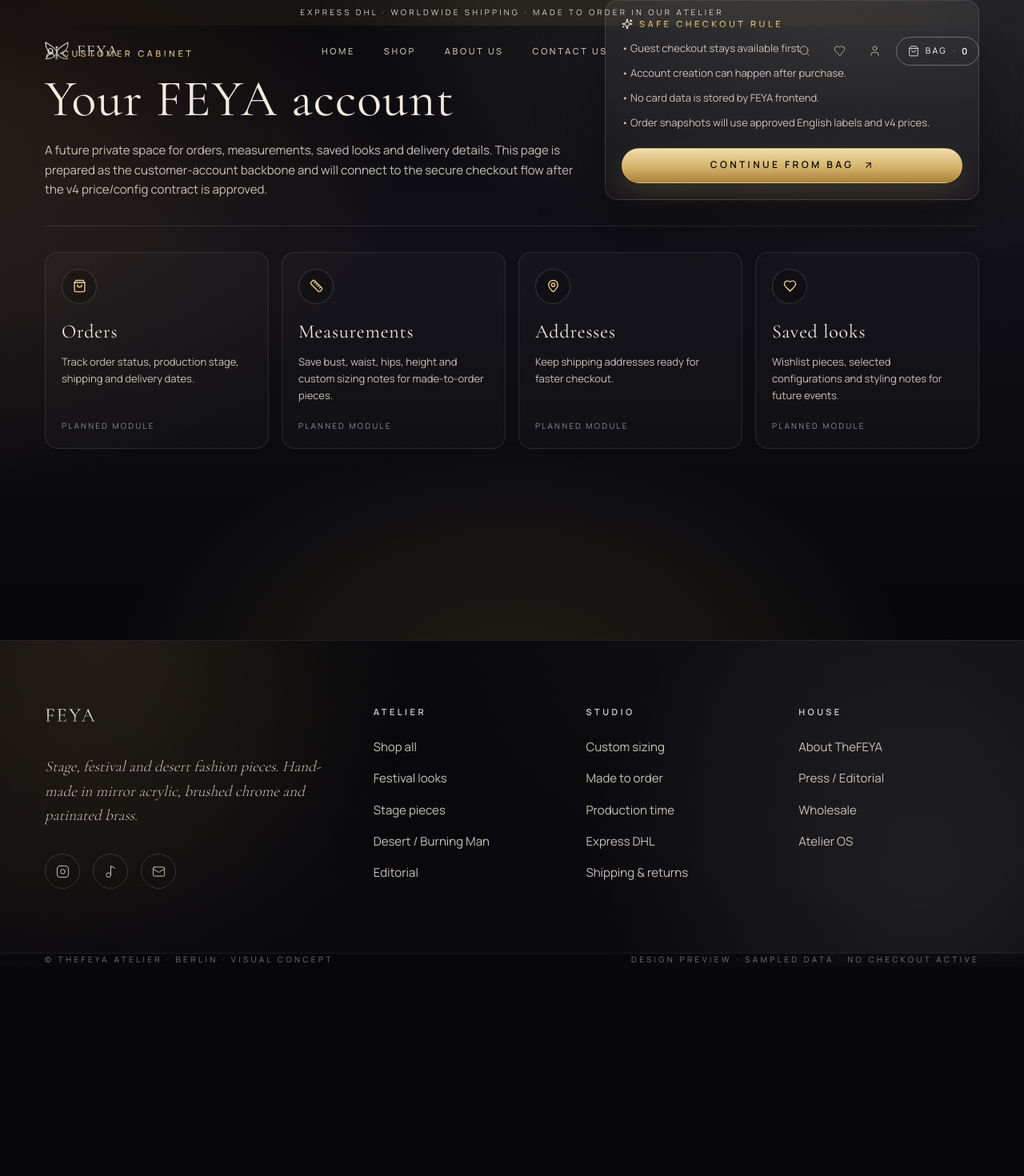
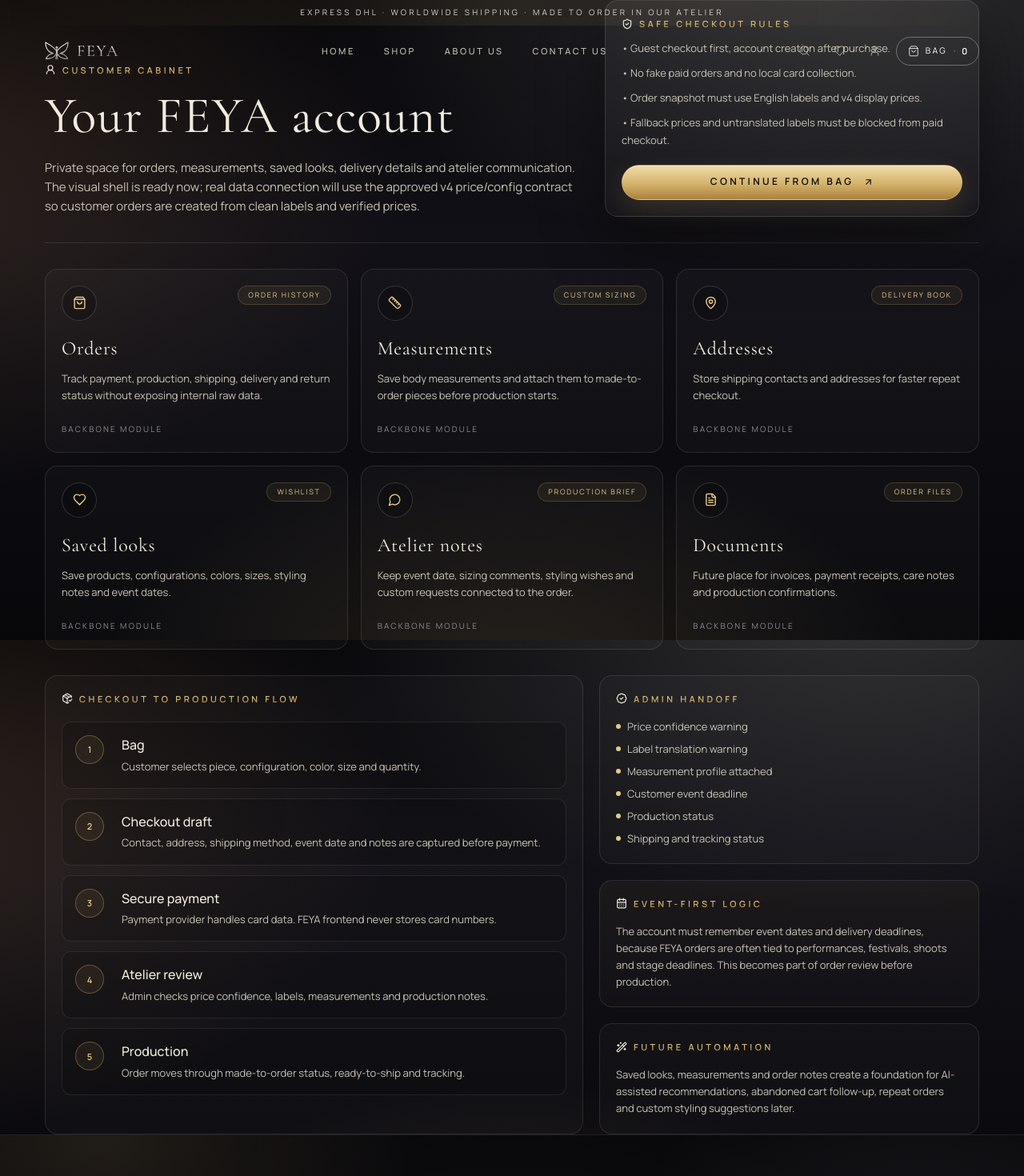
Before and after one commit to THEFEYA/feya-commerce, a Next.js app: page /account in a window 1280 px wide. Shown: the top 1470 px of the page at 80% size. Before the commit the page ends 1208 px from the top, so only its background shows below. Built offline with nearby package versions, Linux system fonts and the light colour scheme; a web font is replaced by a local one.

Commit message:
Expand customer account cabinet foundation

```diff
--- a/components/AccountClient.tsx
+++ b/components/AccountClient.tsx
@@ -1,20 +1,39 @@
 'use client';
 
 import Link from 'next/link';
-import { ArrowUpRight, Heart, MapPin, Ruler, ShoppingBag, Sparkles, UserRound } from 'lucide-react';
+import { ArrowUpRight, BadgeCheck, Bell, CalendarDays, FileText, Heart, MapPin, MessageCircle, PackageCheck, Ruler, ShieldCheck, ShoppingBag, Sparkles, UserRound, WandSparkles } from 'lucide-react';
 
 const MODULES = [
-  { title: 'Orders', description: 'Track order status, production stage, shipping and delivery dates.', icon: ShoppingBag },
-  { title: 'Measurements', description: 'Save bust, waist, hips, height and custom sizing notes for made-to-order pieces.', icon: Ruler },
-  { title: 'Addresses', description: 'Keep shipping addresses ready for faster checkout.', icon: MapPin },
-  { title: 'Saved looks', description: 'Wishlist pieces, selected configurations and styling notes for future events.', icon: Heart },
+  { title: 'Orders', status: 'Order history', description: 'Track payment, production, shipping, delivery and return status without exposing internal raw data.', icon: ShoppingBag },
+  { title: 'Measurements', status: 'Custom sizing', description: 'Save body measurements and attach them to made-to-order pieces before production starts.', icon: Ruler },
+  { title: 'Addresses', status: 'Delivery book', description: 'Store shipping contacts and addresses for faster repeat checkout.', icon: MapPin },
+  { title: 'Saved looks', status: 'Wishlist', description: 'Save products, configurations, colors, sizes, styling notes and event dates.', icon: Heart },
+  { title: 'Atelier notes', status: 'Production brief', description: 'Keep event date, sizing comments, styling wishes and custom requests connected to the order.', icon: MessageCircle },
+  { title: 'Documents', status: 'Order files', description: 'Future place for invoices, payment receipts, care notes and production confirmations.', icon: FileText },
 ];
 
-const FLOW = [
-  'Guest checkout stays available first.',
-  'Account creation can happen after purchase.',
-  'No card data is stored by FEYA frontend.',
-  'Order snapshots will use approved English labels and v4 prices.',
+const CHECKOUT_FLOW = [
+  { step: 'Bag', text: 'Customer selects piece, configuration, color, size and quantity.' },
+  { step: 'Checkout draft', text: 'Contact, address, shipping method, event date and notes are captured before payment.' },
+  { step: 'Secure payment', text: 'Payment provider handles card data. FEYA frontend never stores card numbers.' },
+  { step: 'Atelier review', text: 'Admin checks price confidence, labels, measurements and production notes.' },
+  { step: 'Production', text: 'Order moves through made-to-order status, ready-to-ship and tracking.' },
+];
+
+const SAFETY = [
+  'Guest checkout first, account creation after purchase.',
+  'No fake paid orders and no local card collection.',
+  'Order snapshot must use English labels and v4 display prices.',
+  'Fallback prices and untranslated labels must be blocked from paid checkout.',
+];
+
+const ADMIN_HANDOFF = [
+  'Price confidence warning',
+  'Label translation warning',
+  'Measurement profile attached',
+  'Customer event deadline',
+  'Production status',
+  'Shipping and tracking status',
 ];
 
 export function AccountClient() {
@@ -24,26 +43,65 @@
         <div className="col-span-12 lg:col-span-7">
           <div className="eyebrow-gold mb-3 flex items-center gap-2"><UserRound size={14} /> Customer cabinet</div>
           <h1 className="font-tall text-bone leading-[0.96] tracking-[0.035em]" style={{ fontSize: 'clamp(34px,5vw,72px)' }}>Your FEYA account</h1>
-          <p className="mt-4 max-w-2xl text-[15px] leading-relaxed text-[var(--bone-dim)]">A future private space for orders, measurements, saved looks and delivery details. This page is prepared as the customer-account backbone and will connect to the secure checkout flow after the v4 price/config contract is approved.</p>
+          <p className="mt-4 max-w-2xl text-[15px] leading-relaxed text-[var(--bone-dim)]">Private space for orders, measurements, saved looks, delivery details and atelier communication. The visual shell is ready now; real data connection will use the approved v4 price/config contract so customer orders are created from clean labels and verified prices.</p>
         </div>
         <div className="col-span-12 lg:col-span-5 rounded-2xl border border-[rgba(216,214,211,.14)] bg-[linear-gradient(180deg,rgba(255,255,255,.055),rgba(255,255,255,.018))] p-5 shadow-[0_30px_80px_rgba(0,0,0,.45)]">
-          <div className="eyebrow-gold mb-3 flex items-center gap-2"><Sparkles size={14} /> Safe checkout rule</div>
+          <div className="eyebrow-gold mb-3 flex items-center gap-2"><ShieldCheck size={14} /> Safe checkout rules</div>
           <div className="space-y-2.5">
-            {FLOW.map((item) => <p key={item} className="text-[13px] leading-relaxed text-[var(--bone-dim)]">• {item}</p>)}
+            {SAFETY.map((item) => <p key={item} className="text-[13px] leading-relaxed text-[var(--bone-dim)]">• {item}</p>)}
           </div>
           <Link href="/cart" className="btn-gold justify-center rounded-md h-11 w-full mt-5">Continue from bag <ArrowUpRight size={13} /></Link>
         </div>
       </div>
 
-      <div className="grid grid-cols-1 md:grid-cols-2 xl:grid-cols-4 gap-4">
-        {MODULES.map(({ title, description, icon: Icon }) => (
-          <article key={title} className="rounded-2xl border border-[rgba(216,214,211,.12)] bg-[rgba(255,255,255,.025)] p-5 min-h-[210px] flex flex-col">
-            <div className="h-11 w-11 rounded-full border border-[rgba(216,214,211,.18)] bg-black/20 flex items-center justify-center text-[var(--gold-warm)] mb-5"><Icon size={17} /></div>
+      <div className="grid grid-cols-1 md:grid-cols-2 xl:grid-cols-3 gap-4 mb-8">
+        {MODULES.map(({ title, status, description, icon: Icon }) => (
+          <article key={title} className="rounded-2xl border border-[rgba(216,214,211,.12)] bg-[rgba(255,255,255,.025)] p-5 min-h-[230px] flex flex-col">
+            <div className="flex items-start justify-between gap-4 mb-5">
+              <div className="h-11 w-11 rounded-full border border-[rgba(216,214,211,.18)] bg-black/20 flex items-center justify-center text-[var(--gold-warm)]"><Icon size={17} /></div>
+              <span className="rounded-full border border-[rgba(212,178,106,.22)] bg-[rgba(212,178,106,.07)] px-3 py-1 text-[9px] uppercase tracking-[0.20em] text-[var(--gold-warm)]">{status}</span>
+            </div>
             <h2 className="product-card-title text-bone text-[24px] leading-tight">{title}</h2>
             <p className="mt-3 text-[13px] leading-relaxed text-[var(--bone-dim)]">{description}</p>
-            <div className="mt-auto pt-5 text-[10px] uppercase tracking-[0.22em] text-[var(--smoke)]">Planned module</div>
+            <div className="mt-auto pt-5 text-[10px] uppercase tracking-[0.22em] text-[var(--smoke)]">Backbone module</div>
           </article>
         ))}
+      </div>
+
+      <div className="grid grid-cols-12 gap-5">
+        <section className="col-span-12 lg:col-span-7 rounded-2xl border border-[rgba(216,214,211,.12)] bg-[rgba(255,255,255,.025)] p-5">
+          <div className="eyebrow-gold mb-5 flex items-center gap-2"><PackageCheck size={14} /> Checkout to production flow</div>
+          <div className="space-y-3">
+            {CHECKOUT_FLOW.map((item, index) => (
+              <div key={item.step} className="grid grid-cols-[42px_1fr] gap-4 rounded-xl border border-[rgba(216,214,211,.10)] bg-black/15 p-4">
+                <div className="h-9 w-9 rounded-full border border-[rgba(212,178,106,.35)] bg-[rgba(212,178,106,.08)] flex items-center justify-center text-[11px] font-semibold text-[var(--gold-warm)]">{index + 1}</div>
+                <div>
+                  <div className="text-bone font-medium">{item.step}</div>
+                  <p className="mt-1 text-[13px] leading-relaxed text-[var(--bone-dim)]">{item.text}</p>
+                </div>
+              </div>
+            ))}
+          </div>
+        </section>
+
+        <aside className="col-span-12 lg:col-span-5 space-y-5">
+          <div className="rounded-2xl border border-[rgba(216,214,211,.12)] bg-[rgba(255,255,255,.025)] p-5">
+            <div className="eyebrow-gold mb-4 flex items-center gap-2"><BadgeCheck size={14} /> Admin handoff</div>
+            <div className="grid gap-2">
+              {ADMIN_HANDOFF.map((item) => <div key={item} className="flex items-center gap-2 text-[13px] text-[var(--bone-dim)]"><span className="h-1.5 w-1.5 rounded-full bg-[var(--gold-warm)]" />{item}</div>)}
+            </div>
+          </div>
+
+          <div className="rounded-2xl border border-[rgba(216,214,211,.12)] bg-[linear-gradient(180deg,rgba(212,178,106,.055),rgba(255,255,255,.018))] p-5">
+            <div className="eyebrow-gold mb-4 flex items-center gap-2"><CalendarDays size={14} /> Event-first logic</div>
+            <p className="text-[13px] leading-relaxed text-[var(--bone-dim)]">The account must remember event dates and delivery deadlines, because FEYA orders are often tied to performances, festivals, shoots and stage deadlines. This becomes part of order review before production.</p>
+          </div>
+
+          <div className="rounded-2xl border border-[rgba(216,214,211,.12)] bg-[rgba(255,255,255,.025)] p-5">
+            <div className="eyebrow-gold mb-4 flex items-center gap-2"><WandSparkles size={14} /> Future automation</div>
+            <p className="text-[13px] leading-relaxed text-[var(--bone-dim)]">Saved looks, measurements and order notes create a foundation for AI-assisted recommendations, abandoned cart follow-up, repeat orders and custom styling suggestions later.</p>
+          </div>
+        </aside>
       </div>
     </section>
   );
```
